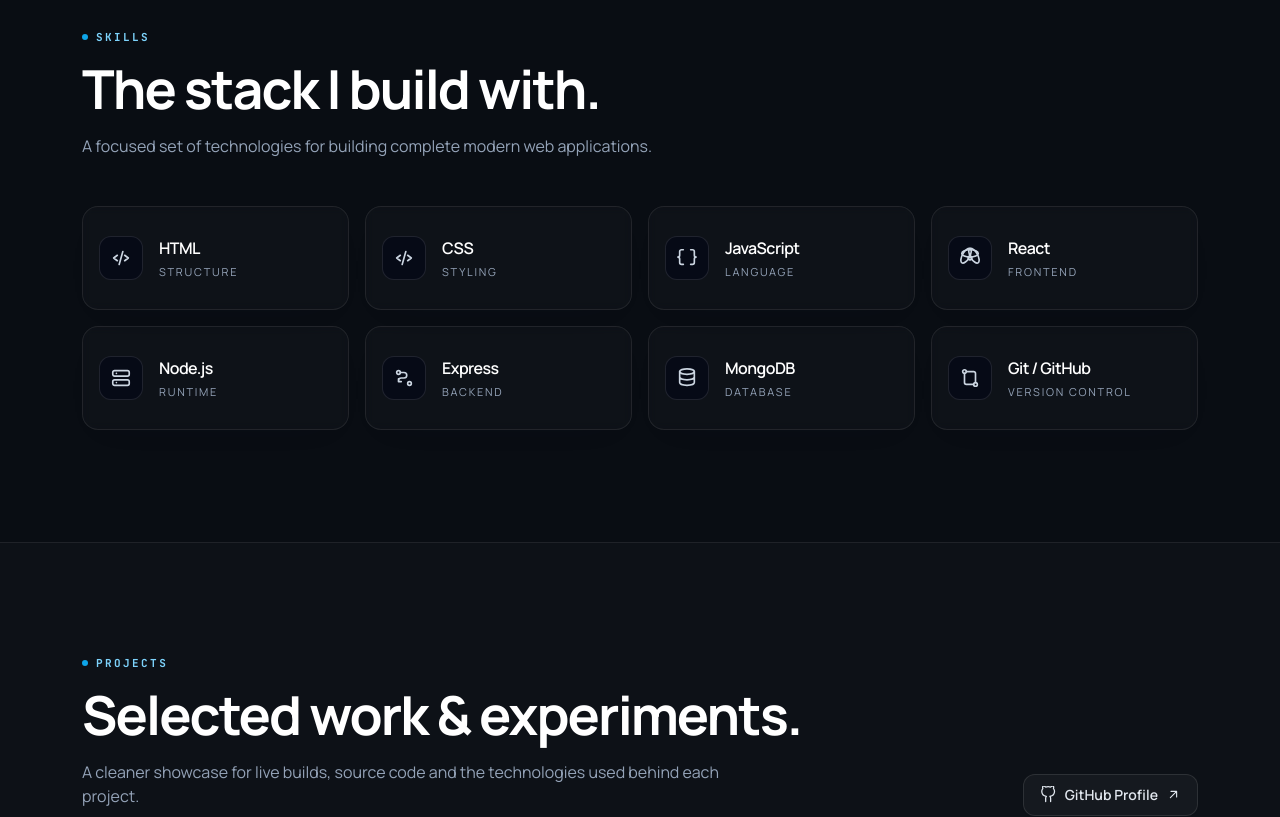
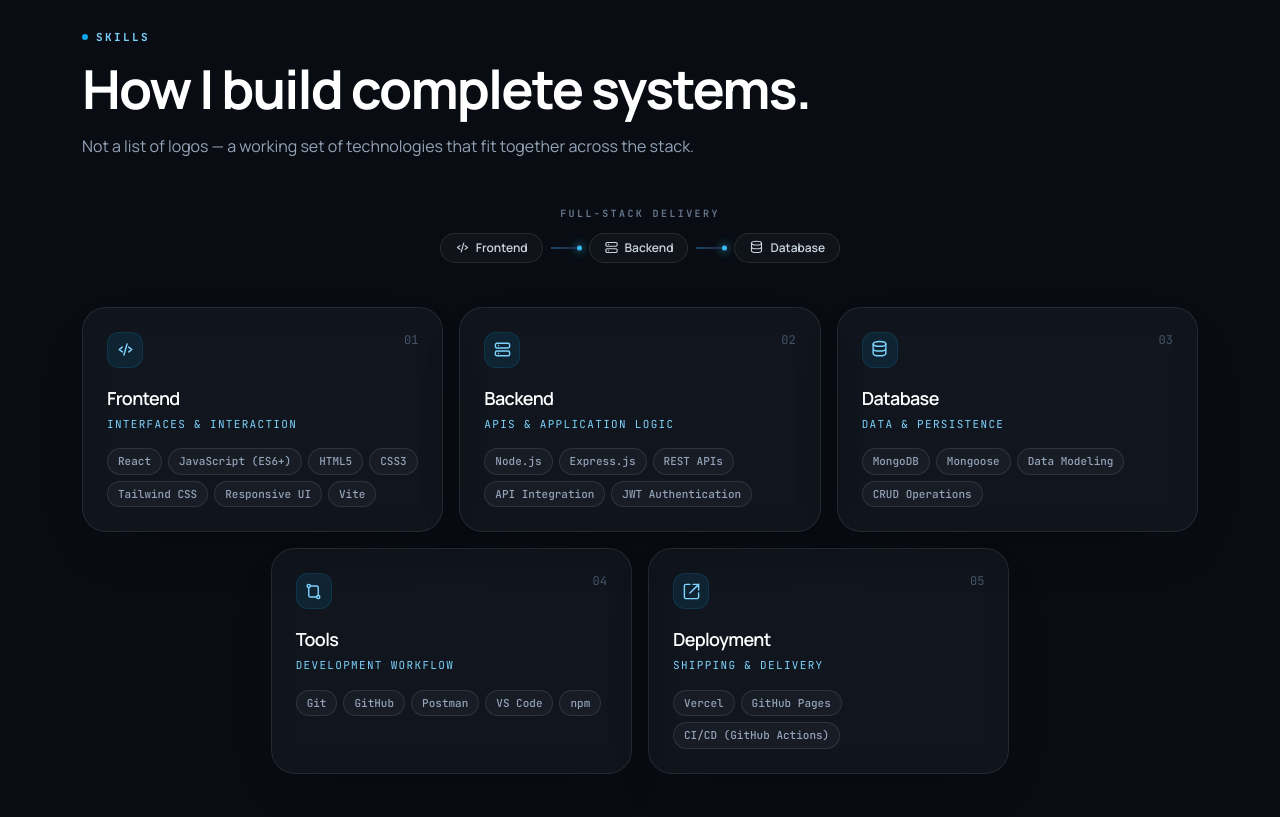
Before and after one commit to mr-faheem/faheem.portfolio, a React (Vite) app: page / in a window 1280 px wide. Shown: the part 1800-2617 px from the top of the page. Built offline with nearby package versions, Linux system fonts and the light colour scheme.

Commit message:
Upgrade portfolio hero and skills experience

```diff
--- a/src/sections/Skills/index.jsx
+++ b/src/sections/Skills/index.jsx
@@ -1,38 +1,147 @@
-import React from "react";
+import React, { useRef } from "react";
 import SectionHeading from "../../components/common/SectionHeading.jsx";
 import Icon from "../../components/common/Icons.jsx";
 
-const items = [
-  { name: "HTML", icon: "code", label: "Structure" },
-  { name: "CSS", icon: "code", label: "Styling" },
-  { name: "JavaScript", icon: "braces", label: "Language" },
-  { name: "React", icon: "orbit", label: "Frontend" },
-  { name: "Node.js", icon: "server", label: "Runtime" },
-  { name: "Express", icon: "route", label: "Backend" },
-  { name: "MongoDB", icon: "database", label: "Database" },
-  { name: "Git / GitHub", icon: "git", label: "Version Control" },
+// Verified only — every entry here must be defendable in an interview.
+// See Phase 3 brief: no Docker, Redux, testing, TypeScript, Next.js, AWS.
+const categories = [
+  {
+    id: "frontend",
+    icon: "code",
+    name: "Frontend",
+    role: "Interfaces & Interaction",
+    skills: ["React", "JavaScript (ES6+)", "HTML5", "CSS3", "Tailwind CSS", "Responsive UI", "Vite"],
+  },
+  {
+    id: "backend",
+    icon: "server",
+    name: "Backend",
+    role: "APIs & Application Logic",
+    skills: ["Node.js", "Express.js", "REST APIs", "API Integration", "JWT Authentication"],
+  },
+  {
+    id: "database",
+    icon: "database",
+    name: "Database",
+    role: "Data & Persistence",
+    skills: ["MongoDB", "Mongoose", "Data Modeling", "CRUD Operations"],
+  },
+  {
+    id: "tools",
+    icon: "git",
+    name: "Tools",
+    role: "Development Workflow",
+    skills: ["Git", "GitHub", "Postman", "VS Code", "npm"],
+  },
+  {
+    id: "deployment",
+    icon: "external",
+    name: "Deployment",
+    role: "Shipping & Delivery",
+    skills: ["Vercel", "GitHub Pages", "CI/CD (GitHub Actions)"],
+  },
 ];
 
+// The three-node flow strip mirrors the Hero's system panel language —
+// a compact restatement of how a request actually moves through the stack.
+const flow = [
+  { id: "frontend", icon: "code", label: "Frontend" },
+  { id: "backend", icon: "server", label: "Backend" },
+  { id: "database", icon: "database", label: "Database" },
+];
+
+const ACTIVE_CARD_CLASS = "capability-card-active";
+const ACTIVE_PILL_CLASS = "capability-pill-active";
+
 export default function Skills() {
+  // Deliberately NOT React state. Toggling this via setState would re-render
+  // the section on every hover, and React would then rewrite each card's
+  // className to match the render output — wiping out the "is-visible"
+  // class that useReveal() adds imperatively (data-reveal starts at
+  // opacity: 0 until that class is present). Refs + direct classList
+  // mutation sidestep React's render cycle entirely, the same way
+  // useReveal itself operates, so the two systems never collide.
+  const cardRefs = useRef({});
+  const pillRefs = useRef({});
+
+  const setActive = (id, isActive) => {
+    const card = cardRefs.current[id];
+    const pill = pillRefs.current[id];
+    if (card) card.classList.toggle(ACTIVE_CARD_CLASS, isActive);
+    if (pill) pill.classList.toggle(ACTIVE_PILL_CLASS, isActive);
+  };
+
   return (
     <section id="skills" className="section-shell">
       <div className="container">
         <SectionHeading
           eyebrow="SKILLS"
-          title="The stack I build with."
-          subtitle="A focused set of technologies for building complete modern web applications."
+          title="How I build complete systems."
+          subtitle="Not a list of logos — a working set of technologies that fit together across the stack."
         />
 
-        <div className="grid grid-cols-2 gap-3 sm:grid-cols-3 md:gap-4 lg:grid-cols-4" data-reveal>
-          {items.map((skill, index) => (
-            <article key={skill.name} className="skill-card group" style={{ "--delay": `${index * 40}ms` }}>
-              <div className="skill-icon-wrap">
-                <Icon name={skill.icon} size={22} />
+        {/* Flow strip */}
+        <div data-reveal className="capability-flow">
+          <p className="capability-flow-label">Full-Stack Delivery</p>
+          <div className="capability-flow-row">
+            {flow.map((node, i) => (
+              <React.Fragment key={node.id}>
+                <button
+                  type="button"
+                  ref={(el) => {
+                    pillRefs.current[node.id] = el;
+                  }}
+                  className="capability-pill"
+                  onMouseEnter={() => setActive(node.id, true)}
+                  onMouseLeave={() => setActive(node.id, false)}
+                  onFocus={() => setActive(node.id, true)}
+                  onBlur={() => setActive(node.id, false)}
+                >
+                  <Icon name={node.icon} size={15} />
+                  {node.label}
+                </button>
+                {i < flow.length - 1 && <span className="capability-link" aria-hidden="true" />}
+              </React.Fragment>
+            ))}
+          </div>
+        </div>
+
+        {/* Capability matrix */}
+        <div className="capability-grid">
+          {categories.map((cat, index) => (
+            <article
+              key={cat.id}
+              ref={(el) => {
+                cardRefs.current[cat.id] = el;
+              }}
+              data-reveal
+              style={{ "--delay": `${index * 60}ms` }}
+              className="capability-card spotlight-surface"
+              onMouseMove={(e) => {
+                const rect = e.currentTarget.getBoundingClientRect();
+                e.currentTarget.style.setProperty("--spot-x", `${e.clientX - rect.left}px`);
+                e.currentTarget.style.setProperty("--spot-y", `${e.clientY - rect.top}px`);
+              }}
+              onMouseEnter={() => setActive(cat.id, true)}
+              onMouseLeave={() => setActive(cat.id, false)}
+            >
+              <div className="flex items-start justify-between gap-3">
+                <span className="system-node-icon">
+                  <Icon name={cat.icon} size={19} />
+                </span>
+                <span className="capability-index">0{index + 1}</span>
               </div>
-              <div className="min-w-0">
-                <h3 className="truncate text-sm font-semibold text-slate-950 dark:text-white sm:text-base">{skill.name}</h3>
-                <p className="mt-1 text-[11px] uppercase tracking-[0.16em] text-slate-400">{skill.label}</p>
-              </div>
+
+              <h3 className="mt-4 text-lg font-semibold text-slate-950 dark:text-white">{cat.name}</h3>
+              <p className="capability-role">{cat.role}</p>
+
+              <ul className="mt-4 flex flex-wrap gap-1.5">
+                {cat.skills.map((skill) => (
+                  <li key={skill} className="tech-chip">
+                    {skill}
+                  </li>
+                ))}
+              </ul>
             </article>
           ))}
         </div>
--- a/src/styles/global.css
+++ b/src/styles/global.css
@@ -382,12 +382,140 @@
   @apply text-xs text-slate-500 dark:text-slate-400;
 }
 
-.skill-card {
-  @apply flex min-h-[104px] items-center gap-4 rounded-2xl border border-slate-200/80 bg-white/70 p-4 shadow-[0_12px_35px_-30px_rgba(15,23,42,.35)] backdrop-blur-sm transition-all duration-300 hover:-translate-y-1 hover:border-primary-300/70 hover:bg-white hover:shadow-[0_18px_45px_-28px_rgba(14,165,233,.35)] dark:border-white/[0.08] dark:bg-white/[0.025] dark:hover:border-primary-400/25 dark:hover:bg-white/[0.05];
+/* ---------------------------------
+   Phase 3 — Skills: Capability Matrix
+---------------------------------- */
+
+.capability-flow {
+  @apply mt-10 flex flex-col items-center gap-3;
 }
 
-.skill-icon-wrap {
-  @apply grid h-11 w-11 shrink-0 place-items-center rounded-xl border border-slate-200/80 bg-slate-50 text-slate-700 transition-all duration-300 group-hover:border-primary-500/20 group-hover:bg-primary-500/10 group-hover:text-primary-600 dark:border-white/10 dark:bg-slate-950/60 dark:text-slate-300 dark:group-hover:text-primary-300;
+.capability-flow-label {
+  @apply font-mono text-[10px] font-bold uppercase tracking-[0.24em] text-slate-400 dark:text-slate-500;
+}
+
+.capability-flow-row {
+  @apply flex flex-wrap items-center justify-center gap-2;
+}
+
+.capability-pill {
+  @apply inline-flex cursor-default items-center gap-1.5 rounded-full border border-slate-200/80 bg-white/70 px-3.5 py-1.5 text-xs font-semibold text-slate-600 backdrop-blur transition-all duration-300 dark:border-white/10 dark:bg-white/[0.03] dark:text-slate-300;
+}
+
+.capability-pill-active {
+  @apply border-primary-300/80 bg-primary-500/10 text-primary-700 dark:border-primary-400/30 dark:text-primary-300;
+  box-shadow: 0 0 0 1px rgba(56, 189, 248, 0.12), 0 8px 24px -14px rgba(14, 165, 233, 0.45);
+}
+
+.capability-link {
+  position: relative;
+  display: inline-block;
+  width: 30px;
+  height: 2px;
+  background: linear-gradient(90deg, rgba(56, 189, 248, 0.35), rgba(139, 92, 246, 0.2));
+}
+
+.capability-link::after {
+  content: "";
+  position: absolute;
+  top: 50%;
+  left: -2px;
+  width: 5px;
+  height: 5px;
+  border-radius: 9999px;
+  background: rgb(56, 189, 248);
+  box-shadow: 0 0 8px 1px rgba(56, 189, 233, 0.6);
+  transform: translateY(-50%);
+  animation: flow-right 2.8s var(--ease-premium) infinite;
+}
+
+.capability-grid {
+  margin-top: 2.75rem;
+  display: grid;
+  gap: 1rem;
+  grid-template-columns: repeat(1, minmax(0, 1fr));
+}
+
+@media (min-width: 640px) {
+  .capability-grid {
+    grid-template-columns: repeat(2, minmax(0, 1fr));
+  }
+}
+
+@media (min-width: 1024px) {
+  .capability-grid {
+    grid-template-columns: repeat(6, minmax(0, 1fr));
+  }
+
+  .capability-card {
+    grid-column: span 2;
+  }
+
+  /* 5 cards on a 6-col/span-2 grid: row 1 fills naturally (cols 1–2, 3–4, 5–6).
+     Centering Tools + Deployment as a pair on row 2 needs explicit placement,
+     since grid auto-flow alone would pack them against the left edge. */
+  .capability-card:nth-child(4) {
+    grid-column: 2 / span 2;
+  }
+
+  .capability-card:nth-child(5) {
+    grid-column: 4 / span 2;
+  }
+}
+
+.capability-card {
+  position: relative;
+  overflow: hidden;
+  border-radius: 1.5rem;
+  padding: 1.5rem;
+  background: var(--surface-glass-bg);
+  border: 1px solid var(--surface-glass-border);
+  box-shadow: var(--surface-glass-shadow);
+  backdrop-filter: blur(14px) saturate(140%);
+  transition: transform var(--duration-base) var(--ease-premium),
+    border-color var(--duration-base) var(--ease-premium),
+    box-shadow var(--duration-base) var(--ease-premium);
+}
+
+.capability-card:hover,
+.capability-card-active {
+  transform: translateY(-3px);
+  border-color: rgba(56, 189, 248, 0.35);
+}
+
+.capability-index {
+  @apply font-mono text-xs text-slate-300 dark:text-slate-600;
+}
+
+.capability-role {
+  @apply mt-1 font-mono text-[11px] uppercase tracking-[0.12em] text-primary-600 dark:text-primary-300;
+}
+
+@keyframes flow-right {
+  0% {
+    left: -2px;
+    opacity: 0;
+  }
+  15% {
+    opacity: 1;
+  }
+  85% {
+    opacity: 1;
+  }
+  100% {
+    left: calc(100% - 3px);
+    opacity: 0;
+  }
+}
+
+@media (max-width: 639px) {
+  .capability-flow-row {
+    gap: 1.5px;
+  }
+
+  .capability-link {
+    width: 18px;
+  }
 }
 
 .project-card {
```
